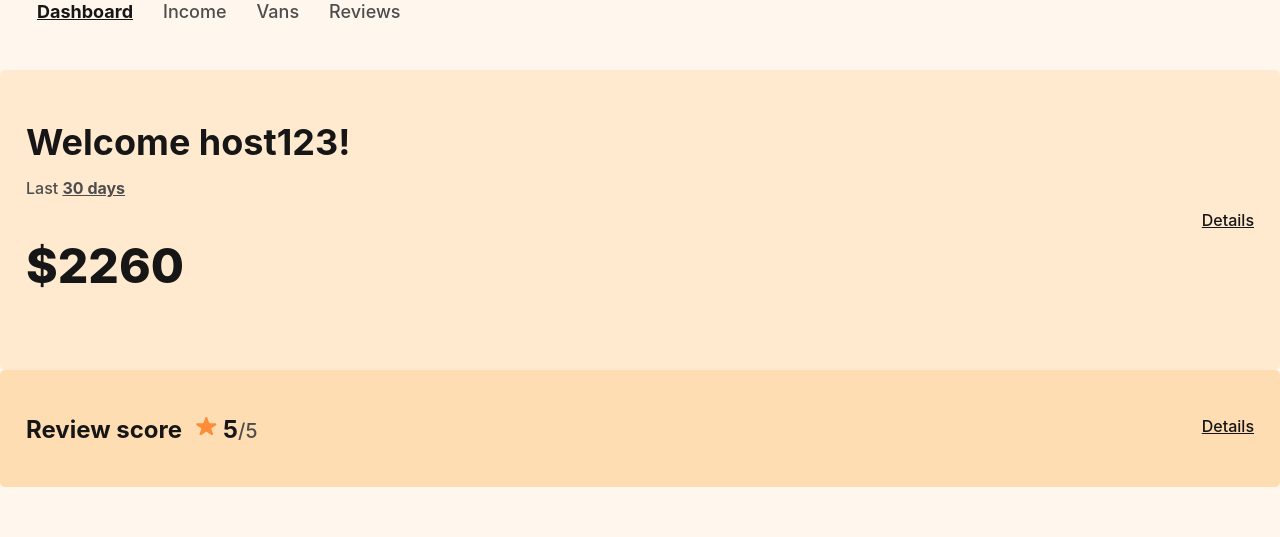
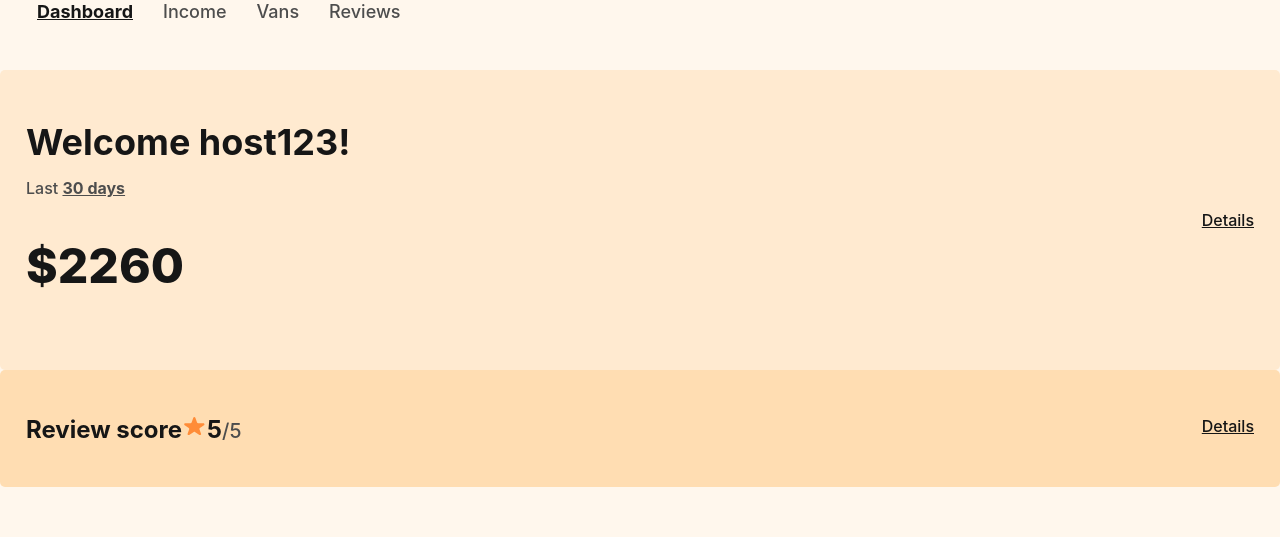
Before and after one commit to Katastropha/vanlife-project, a React (Vite) app: page /host in a window 1280 px wide. Shown: the part 153-690 px from the top of the page. Built offline with nearby package versions, Linux system fonts and the light colour scheme.

Commit message:
Move the Dashboard to DashboardComponent, create css module for DashboardComponent

```diff
--- a/src/App.tsx
+++ b/src/App.tsx
@@ -7,7 +7,7 @@ import { VansContainer, Host, HomeComponent } from './pages/index'
 import { MainNavbar } from './smallComponents/MainNavbar'
 import { VanDetailedComponent } from './pages/Vans/components/VanDetailedComponent/'
 
-import { Dashboard } from './pages/Host/HostComponents/Dashboard'
+import { Dashboard } from './pages/Host/components/DashboardComponent/Dashboard'
 import { Income } from './pages/Host/HostComponents/Income'
 import { HostVans } from './pages/Host/HostComponents/HostVans'
 import { Reviews } from './pages/Host/HostComponents/Reviews'
--- a/src/pages/Host/HostComponents/Dashboard.tsx
+++ /dev/null
@@ -1,53 +0,0 @@
-import { ReactElement } from 'react'
-import { Star } from '../smallHostComponents/Star'
-import { LastDays } from '../smallHostComponents/LastDays'
-import { Host } from '../../../data/dataHost'
-import { getTransactionsSmall } from '../smallHostComponents/getTransactionsSmall'
-import { DetailsBtn } from '../smallHostComponents/DetailsBtn'
-
-interface Props {
-  host: Host
-}
-
-export const Dashboard = ({ host }: Props): ReactElement => {
-  const transactions = getTransactionsSmall(host.ordersIDs)
-
-  return (
-    <div className="host-component">
-      <div className="host-component__welcome">
-        <div>
-          <h1 className="host-component__welcome-header">
-            Welcome {host.name}!
-          </h1>
-
-          <LastDays />
-
-          <p className="host-component__welcome-price">${host.income}</p>
-        </div>
-
-        <DetailsBtn to={'/host/income'} />
-      </div>
-
-      <div className="host-component__review-score">
-        <div>
-          <h3 className="block-header">
-            Review score
-            <span className="star-space">
-              <Star />
-            </span>
-            {host.reviewScore}
-            <span className="review-score-block-grey">/5</span>
-          </h3>
-        </div>
-
-        <DetailsBtn to={'/host/reviews'} />
-      </div>
-
-      <div className="host-component__listed-vans">
-        <h3 className="host-component__listed-vans-header">Your listed vans</h3>
-
-        <div className="host-component__listed-vans_vans">{transactions}</div>
-      </div>
-    </div>
-  )
-}
--- /dev/null
+++ b/src/pages/Host/components/DashboardComponent/Dashboard.tsx
@@ -0,0 +1,61 @@
+import { ReactElement } from 'react'
+import { Star } from '../../smallHostComponents/Star'
+import { LastDays } from '../../smallHostComponents/LastDays'
+import { Host } from '../../../../data/dataHost'
+import { getTransactionsSmall } from '../../smallHostComponents/getTransactionsSmall'
+import { DetailsBtn } from '../../smallHostComponents/DetailsBtn'
+
+interface Props {
+  host: Host
+}
+
+import styles from './DashboardComponent.module.css'
+
+export const Dashboard = ({ host }: Props): ReactElement => {
+  const transactions = getTransactionsSmall(host.ordersIDs)
+
+  return (
+    <div className={styles['host-component']}>
+      <div className={styles['host-component__welcome']}>
+        <div>
+          <h1 className={styles['host-component__welcome-header']}>
+            Welcome {host.name}!
+          </h1>
+
+          <LastDays />
+
+          <p className={styles['host-component__welcome-price']}>
+            ${host.income}
+          </p>
+        </div>
+
+        <DetailsBtn to={'/host/income'} />
+      </div>
+
+      <div className={styles['host-component__review-score']}>
+        <div>
+          <h3 className={styles['block-header']}>
+            Review score
+            <span className={styles['star-space']}>
+              <Star />
+            </span>
+            {host.reviewScore}
+            <span className={styles['review-score-block-grey']}>/5</span>
+          </h3>
+        </div>
+
+        <DetailsBtn to={'/host/reviews'} />
+      </div>
+
+      <div className={styles['host-component__listed-vans']}>
+        <h3 className={styles['host-component__listed-vans-header']}>
+          Your listed vans
+        </h3>
+
+        <div className={styles['host-component__listed-vans_vans']}>
+          {transactions}
+        </div>
+      </div>
+    </div>
+  )
+}
--- a/src/pages/Host/components/DashboardComponent/DashboardComponent.module.css
+++ b/src/pages/Host/components/DashboardComponent/DashboardComponent.module.css
@@ -0,0 +1,79 @@
+.host-component {
+  width: 100%;
+  color: #161616;
+  font-family: Inter;
+  font-style: normal;
+}
+/* >>>> */
+.host-component__welcome {
+  padding: 37px 26px;
+  display: flex;
+  flex-direction: row;
+  justify-content: space-between;
+  align-items: center;
+
+  min-height: 220px;
+  border-radius: 5px;
+  background: #ffead0;
+}
+
+.host-component__welcome-price {
+  font-size: 48px;
+  font-weight: 800;
+  line-height: 38px;
+}
+
+.host-component__welcome-header {
+  font-size: 36px;
+  font-weight: 700;
+  line-height: 22px;
+}
+
+.host-component__welcome-price {
+  font-size: 48px;
+  font-weight: 800;
+  line-height: 38px;
+}
+
+/* <<<< */
+
+.host-component__review-score {
+  display: flex;
+  flex-direction: row;
+  justify-content: space-between;
+
+  padding: 45px 26px;
+  border-radius: 5px;
+  background: #ffddb2;
+  min-height: 113px;
+  font-size: 24px;
+  font-weight: 700;
+  line-height: 22px;
+}
+
+.block-header {
+  margin: 0 12px 0 0;
+  font-size: 24px;
+  font-weight: 700;
+  line-height: 22px;
+}
+
+.review-score-block-grey {
+  color: #4d4d4d;
+  font-size: 20px;
+  font-weight: 500;
+  line-height: 22px;
+}
+
+.host-component__listed-vans {
+  padding: 38px 26px;
+}
+
+.host-component__listed-vans-header {
+  color: #161616;
+  font-family: Inter;
+  font-size: 24px;
+  font-style: normal;
+  font-weight: 700;
+  line-height: 22px;
+}
```
